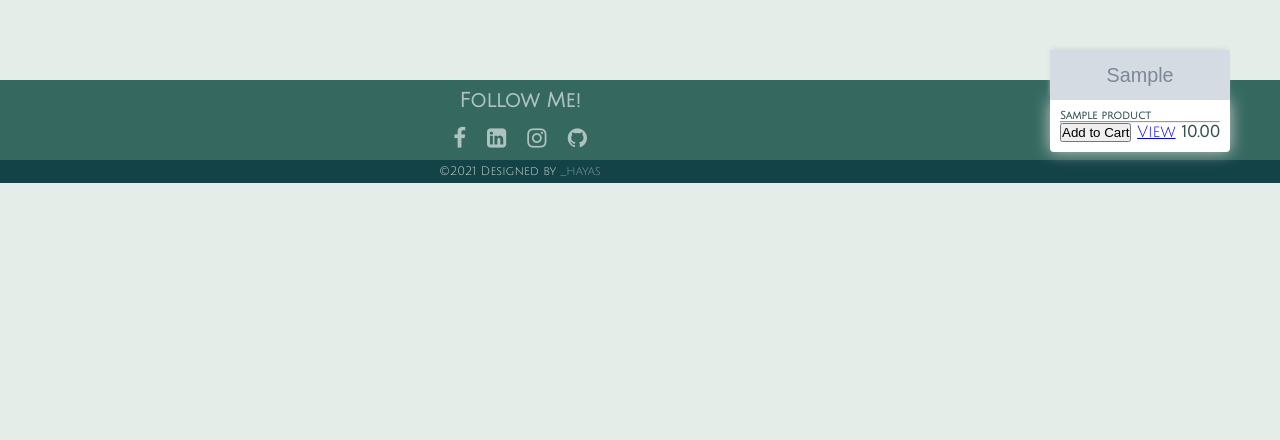
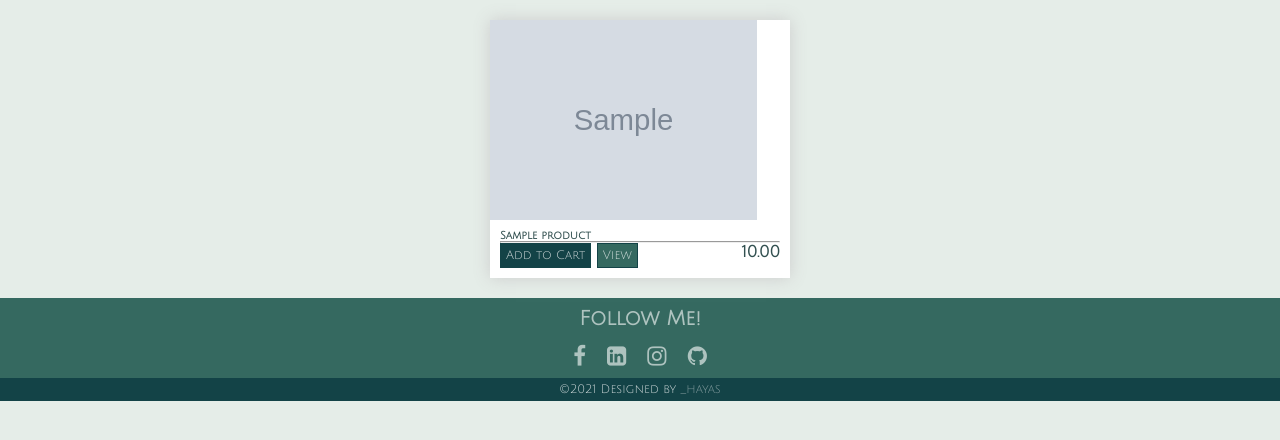
Before and after one commit to TomHajek/FinalProject, a Django app: page / in a window 1280 px wide. Shown: the part 249-689 px from the top of the page. Run offline with Django 3.2, Linux system fonts and the light colour scheme; tables that the repository leaves empty hold one stand-in row (values such as "Sample post"); grey boxes marked "Sample" are stand-in pictures; some libraries are stand-ins or nearby versions.

Commit message:
WIP: debugging

```diff
--- a/products/models.py
+++ b/products/models.py
@@ -40,12 +40,12 @@ class ProductCategory(Model):
 class Product(Model):
     """ Produkt k prodeji """
     name = CharField(max_length=64, null=False, blank=False)
-    description = TextField(max_length=128, null=False, blank=False)
+    description = TextField(max_length=400, null=False, blank=False)
     category = ForeignKey(ProductCategory, null=False, on_delete=PROTECT, related_name="products")
     diameter = PositiveSmallIntegerField(null=False, blank=False)
     price = DecimalField(max_digits=8, decimal_places=2, null=False, blank=False)
-    quantity = PositiveSmallIntegerField(null=False, blank=False)  # pridat validator, nesmi byt mensi nez 0
-    image = ImageField(null=True, blank=True, upload_to="static/images/")
+    quantity = PositiveSmallIntegerField(null=False, blank=False)
+    image = ImageField(null=True, blank=True, upload_to="")
     created_at = DateTimeField(auto_now_add=True)
     modified_at = DateTimeField(null=True, blank=True)
     # deleted_at = DateTimeField(null=False, blank=False)
@@ -54,7 +54,7 @@ class Product(Model):
         ordering = ["-created_at"]
 
     def __str__(self):
-        return f"{self.name},  {self.price}, {self.quantity}%"
+        return f"{self.name},  {self.price} CZK, {self.quantity} PCS"
 
     @property
     def image_url(self):
--- a/static/css/base_content.css
+++ b/static/css/base_content.css
@@ -1,137 +1,65 @@
 @import url('https://fonts.googleapis.com/css2?family=Libre+Baskerville:ital@1&display=swap');
-@import url('https://fonts.googleapis.com/css2?family=Julius+Sans+One&display=swap');
 
-/* GENERAL */
-*{
-    -webkit-box-sizing: border-box; /* Safari/Chrome, other WebKit */
-    -moz-box-sizing: border-box;    /* Firefox, other Gecko */
-    box-sizing: border-box;         /* Opera/IE 8+ */
-    padding: 0;
-    margin: 0;
+
+/* PAGE CONTENT */
+/* products.html */
+.flexbox {
+    margin: 10px;
+    display: flex;
+    flex-wrap: wrap;
+    color: #325050;
+    font-family: 'Libre Baskerville', sans-serif;
+    justify-content: center;
 }
 
-body {
-    background-color: #e5ede8;
-    color: #325050;
-    font-family: 'Julius Sans One', sans-serif;
-    font-size: 100%;
-}
-
-/* MAIN */
-main p {
-    font-family: 'Libre Baskerville', sans-serif;
-}
-
-/* Content-area */
-.container-product {
-    max-width: 200px;
-    max-height: 200px;
-    margin: auto;
-    padding-left: 25px;
-    padding-right: 25px;
-}
-
-.container-product {
-    flex-basis: 25%;
-    padding: 10px;
-    min-width: 200px;
-    margin-bottom: 50px;
-    display: inline-block;
-    float: right;
-}
-
-.container-product img {
-    max-height: 50px;
+.content-container {
+    margin: 10px 10px;
+    width: 300px;
+    background-color: #fff;
+    -webkit-box-shadow: -1px -3px 5px -2px rgba(214,214,214,1);
+    -moz-box-shadow: -1px -3px 5px -2px rgba(214,214,214,1);
+	box-shadow:hsl(0, 0%, 80%) 0 0 16px;
+    justify-content: center;
 
 }
 
-
-
-
-.row {
-    margin: 20px 20px;
-    padding: 20px 20px;
-
-
+.thumbnail {
+	height: 200px;
+    display: block;
 }
 
-.box-element{
-	box-shadow:hsl(0, 0%, 80%) 0 0 16px;
-	background-color: #fff;
-	border-radius: 4px;
+.box-element {
 	padding: 10px;
 }
 
-.product{
-	border-radius: 0 0 4px 4px;
+.add-button {
+    padding: 5px 5px;
+    background: #134347;
+    border: 1px #134347 solid;
+    font-size: 12px;
+    color: rgba(255,255,255,0.8);
 }
 
-.thumbnail{
-	width: 100%;
-	height: 200px;
-	-webkit-box-shadow: -1px -3px 5px -2px rgba(214,214,214,1);
-    -moz-box-shadow: -1px -3px 5px -2px rgba(214,214,214,1);
-    box-shadow: -1px -3px 5px -2px rgba(214,214,214,1);
+.add-button:hover {
+    text-decoration: underline;
+    transition:all .25s;
+    color: #ddd;
+    background: #4f7d7d;
+    border-color: #356960;
 }
 
-
-
-
-
-
-
-
-
-
-
-
-
-
-
-
-
-
-/*
-.content-area {
-    background: #bf9d9d ;
-    height: 95%;
-    width: 95%;
-    padding: 0.5em;
-    margin: 2% auto;
-
-    display: table;
-    flex-direction: row;
-    flex-wrap: wrap;
-    /*flex-flow: row wrap;*/
-/*
-    justify-content: flex-start;
-    align-items: stretch;
-    overflow-wrap: break-word;
-}
-*/
-
-
-/*
-.box-element{
-	box-shadow:hsl(0, 0%, 80%) 0 0 16px;
-	background-color: #fff;
-	border-radius: 4px;
-	padding: 10px;
+.box-element a{
+    padding: 5px 5px;
+    background: #356960;
+    border: 1px #134347 solid;
+    font-size: 12px;
+    color: rgba(255,255,255,0.8);
+    text-decoration: none;
 }
 
-.thumbnail{
-	width: 100%;
-	height: 200px;
-	-webkit-box-shadow: -1px -3px 5px -2px rgba(214,214,214,1);
-    -moz-box-shadow: -1px -3px 5px -2px rgba(214,214,214,1);
-    box-shadow: -1px -3px 5px -2px rgba(214,214,214,1);
+.box-element a:hover{
+    text-decoration: underline;
+    color: #ddd;
+    background: #4f7d7d;
+    border-color: #356960;
 }
-
-.product{
-    border-radius: 0 0 4px 4px;
-}
-
-.col-lg-4, .col-lg-6, .col-lg-8, .col-lg-12{
-	margin-top: 10px;
-}
-*/
--- a/static/css/base_header.css
+++ b/static/css/base_header.css
@@ -1,5 +1,4 @@
 @import url('https://fonts.googleapis.com/css2?family=Julius+Sans+One&family=Shadows+Into+Light&display=swap');
-@import url('https://fonts.googleapis.com/css2?family=Indie+Flower&display=swap');
 
 
 /* GENERAL */
@@ -9,6 +8,11 @@
     box-sizing: border-box;         /* Opera/IE 8+ */
     padding: 0;
     margin: 0;
+    font-family: 'Julius Sans One', sans-serif;
+}
+
+body {
+    background-color: #e5ede8;
 }
 
 
--- a/templates/base.html
+++ b/templates/base.html
@@ -105,11 +105,9 @@
     </header>
     <main>
         <!-- Page content -->
-        <div class="container">
-            {% block content  %}
+        {% block content  %}
 
-            {% endblock content %}
-        </div>
+        {% endblock content %}
 
     </main>
     <footer>
--- a/templates/products.html
+++ b/templates/products.html
@@ -2,17 +2,19 @@
 {% load static %}
 
 {% block content %}
-    <div class="row">
+    <div class="flexbox">
         {% for product in products %}
-            <div class="container-product">
-                <img class="thumbnail" src="{{product.image}}" alt="{{product.id}}">
+            <div class="content-container">
+                <img class="thumbnail" src="{{product.image_url}}" alt="{{product.id}}">
                 <div class="box-element product">
 				    <h6><strong>{{product.name}}</strong></h6>
 				    <hr>
-				    <button data-product="{{product.id}}"
+
+				    <button class="add-button" data-product="{{product.id}}"
                             data-action="add"
                             class="btn btn-outline-secondary add-btn update-cart">Add to Cart
                     </button>
+
 				    <a class="btn btn-outline-success" href="#">View</a>
 				    <h4 style="display: inline-block; float: right"><strong>{{product.price}}</strong></h4>
 
@@ -20,5 +22,4 @@
             </div>
         {% endfor %}
     </div>
-
 {% endblock content %}
```
Also changed, not shown: products/migrations/0006_auto_20210814_1637.py (added), static/images/aloe_vera.png (added), static/images/begonia.png (added), static/images/ficus.png (added), static/images/keramicky_obal.png (added), static/images/keramicky_obal_panda.png (added), static/images/marantha.png (added), static/images/monstera.png (added), static/images/opuntia.png (added), static/images/pila.png (added), static/images/product-1.jpg (deleted), static/images/product-2.jpg (deleted), static/images/rasokoule.png (added), static/images/saracenia.png (added).
